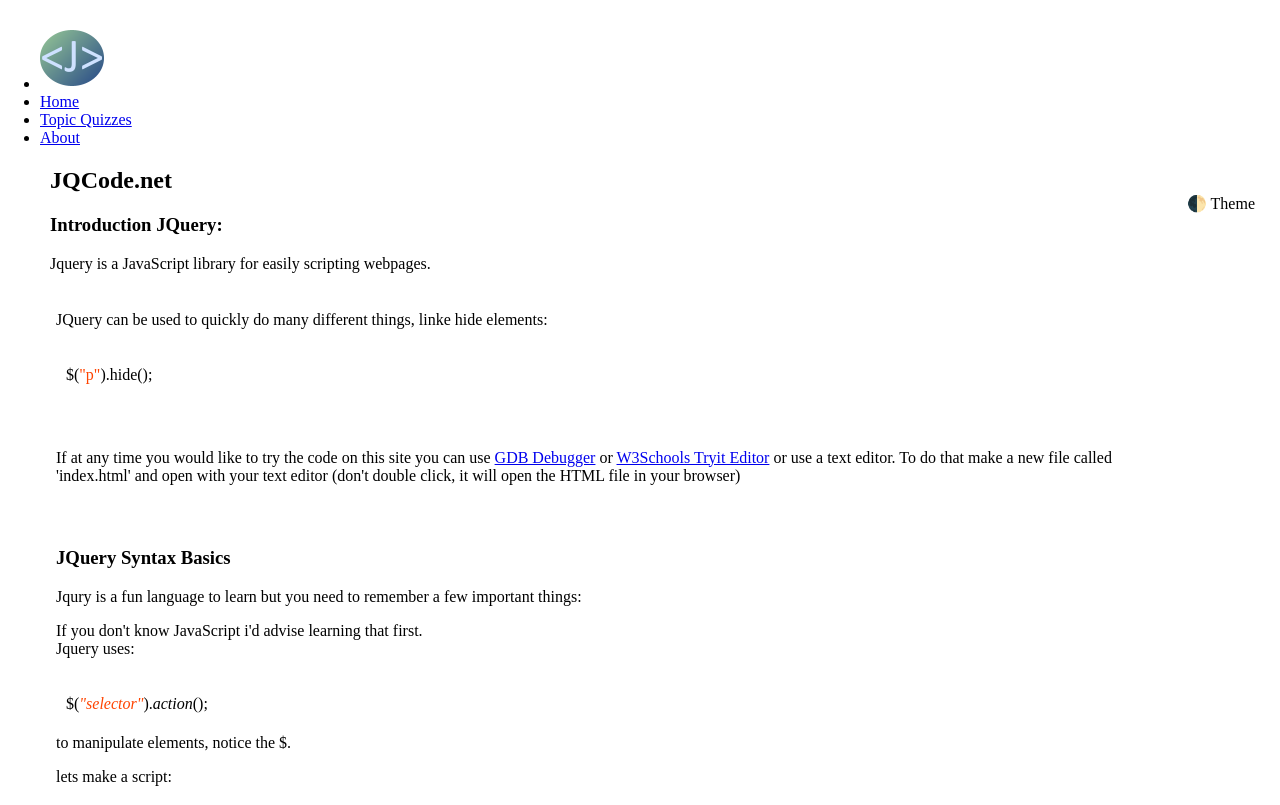
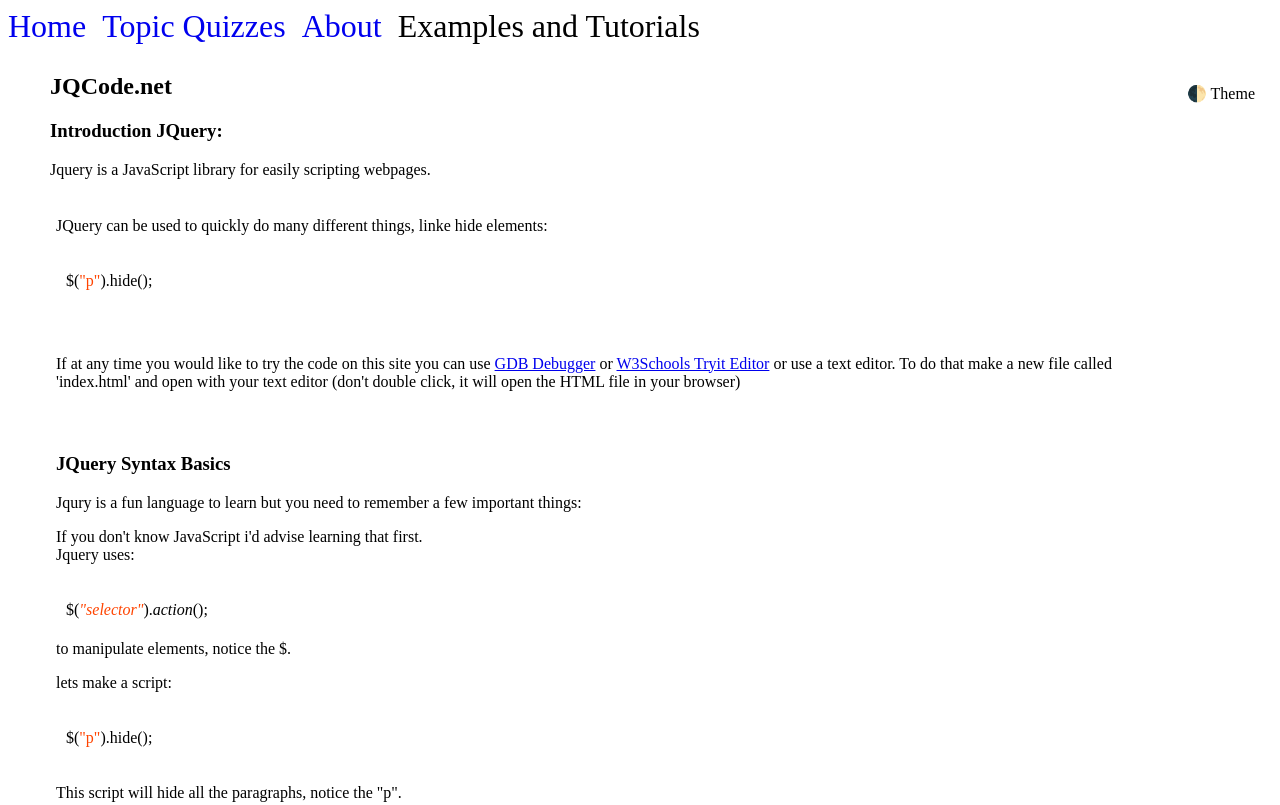
Before and after one commit to Python-Sargent/JQCODE, a plain HTML site: page exjq.html in a window 1280 px wide. Shown: the top 805 px of the page. Drawn offline with Linux system fonts and the light colour scheme.

Commit message:
use_current_menu_for_all_sections
Change every file to use current menu

```diff
--- a/exjq.html
+++ b/exjq.html
@@ -13,22 +13,22 @@
 <body>
 
 <nav>
-  <ul>
-   <li class="name"><image class="logo_image" src="./icon_logo.png" width="64px" height="64px"></li>
-   <li><a href="./index.html">Home</a></li>
-   <li><a href="./quiz.html">Topic Quizzes</a></li>
-   <li><a href="./about.html">About</a></li>
-   <li class="dropdown">
-    <a class="dropbtn">Examples and Tutorials</a>
+  <div class="navbar">
+   <a class="navlink" href="./index.html">Home</a>
+   <a class="navlink" href="./quiz.html">Topic Quizzes</a>
+   <a class="navlink" href="./about.html">About</a>
+   <a class="dropdown">
+    <a class="navlink dropbtn">Examples and Tutorials</a>
      <div class="dropdown-content">
       <a href="./exhtml.html">HTML</a>
       <a href="./exjs.html">JavaScript</a>
       <a href="./excss.html">CSS</a>
-      <a class="active" href="./exjq.html">Jquery</a>
+      <a href="./exjq.html">Jquery</a>
       <a href="./expy.html">Python</a>
      </div>
-   </li>
-  </ul>
+    </a>
+   </a>
+  </div>
 </nav>
 
 <header></header>
```
Also changed, not shown: excss.html (+10 -10 lines), exhtml.html (+10 -11 lines), exjs.html (+10 -10 lines), expy.html (+10 -10 lines), hex1.html (+10 -10 lines), htmlquiz.html (+9 -9 lines), index.html (+9 -8 lines), quiz.html (+9 -9 lines).
